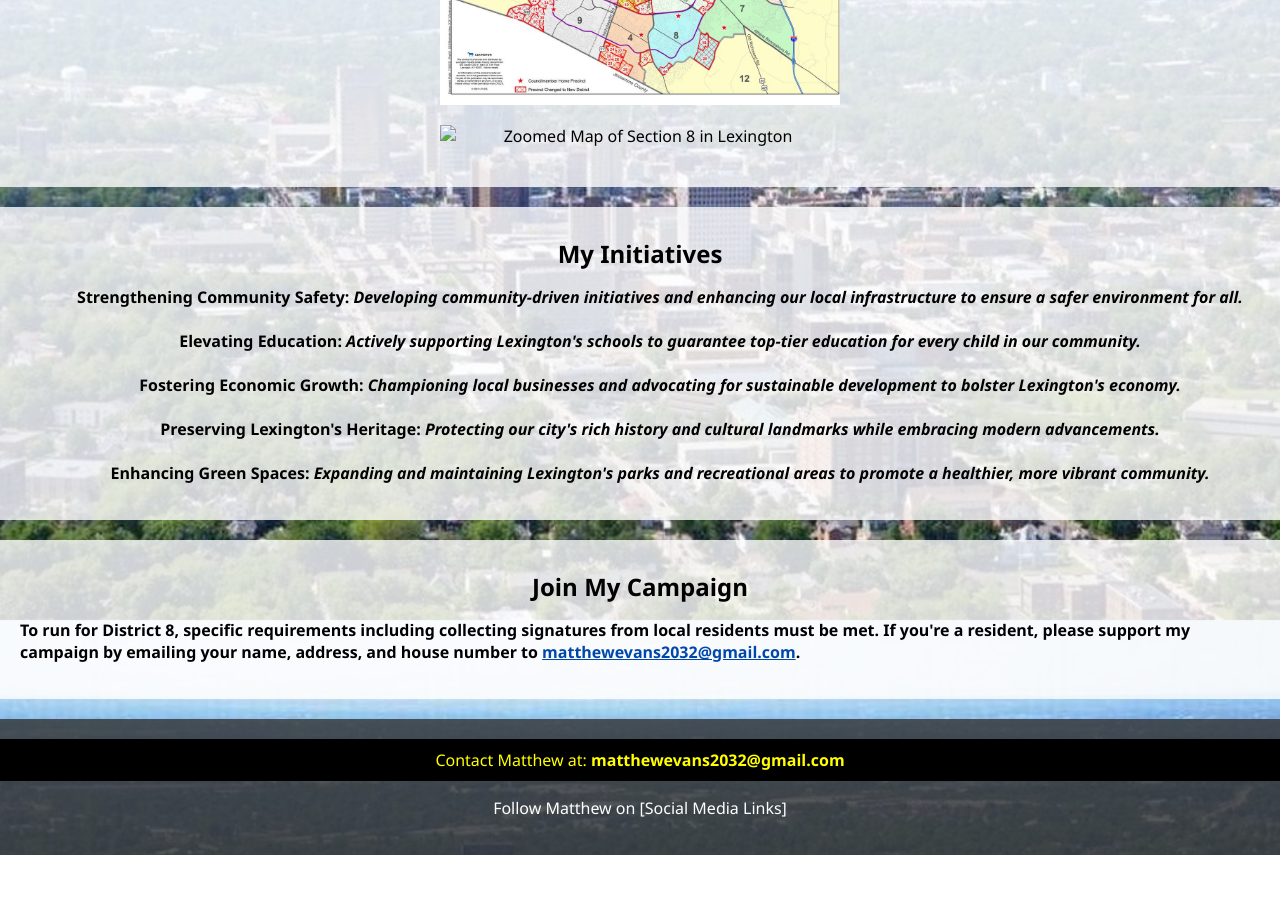
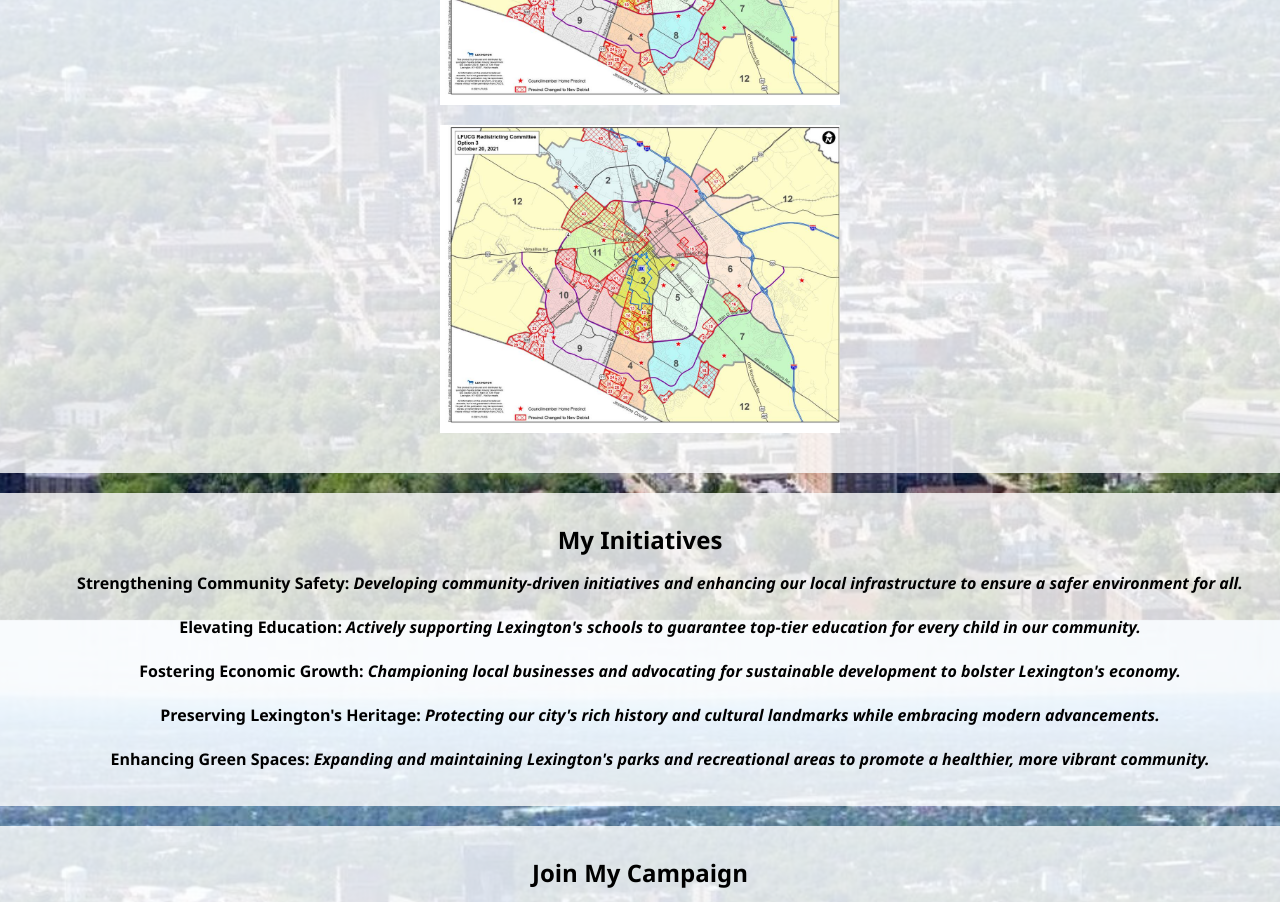
Before and after one commit to MatthewEvans2032/Pres, a plain HTML site: page index.html in a window 1280 px wide. Shown: the part 980-1882 px from the top of the page. Before the commit the page ends 1835 px from the top, so only its background shows below. Drawn offline with Linux system fonts and the light colour scheme.

Commit message:
Update index.html

```diff
--- a/index.html
+++ b/index.html
@@ -22,7 +22,7 @@
         <h2>About District 8</h2>
         <p>District 8, encompassing the heart of Lexington, is known for its diverse neighborhoods and community spirit. Key areas include Gainesway Park, Tates Creek Golf Course, and the residential area of Bold Bidder Drive, where I reside. It’s a place of strong traditions and a forward-thinking mindset. <a href="https://www.lexingtonky.gov/district-8" target="_blank" aria-label="Learn more about District 8">Learn more about District 8</a>.</p>
         <img src="District 8.jpg" alt="Map of District 8 in Lexington" class="district-map">
-        <img src="district-map-section-8.jpg" alt="Zoomed Map of Section 8 in Lexington" class="district-map">
+        <img src="District 8.jpg" alt="Zoomed Map of Section 8 in Lexington" class="district-map">
     </section>
     <section id="initiatives">
         <h2>My Initiatives</h2>
```
